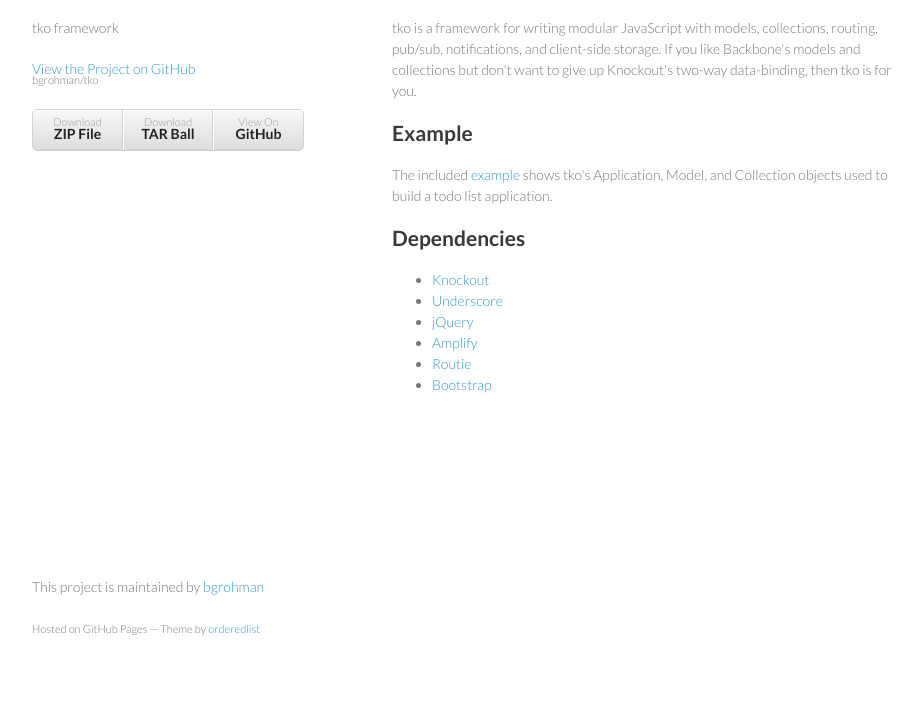
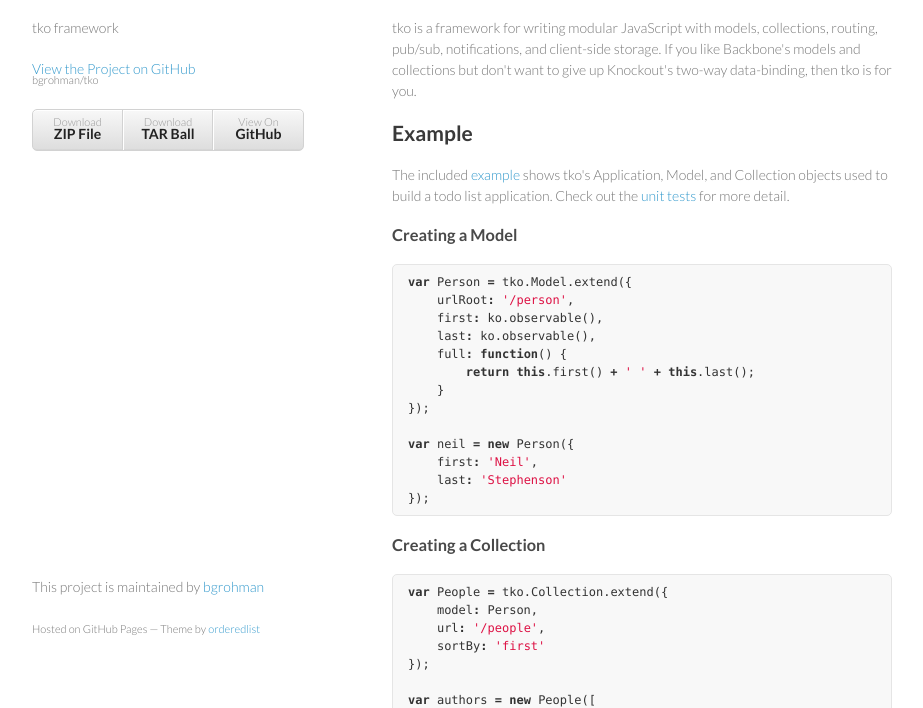
Before and after one commit to bgrohman/tko, a plain HTML site: page index.html in a window 1280 px wide. Shown: the part 92-800 px from the top of the page, without its empty margins (178-1101 px from the left). Drawn offline with Linux system fonts and the light colour scheme.

Commit message:
Create gh-pages branch via GitHub

```diff
--- a/index.html
+++ b/index.html
@@ -34,7 +34,39 @@
 
 <h2>Example</h2>
 
-<p>The included <a href="https://github.com/bgrohman/tko/tree/master/example/example-app">example</a> shows tko's Application, Model, and Collection objects used to build a todo list application. </p>
+<p>The included <a href="https://github.com/bgrohman/tko/tree/master/example/example-app">example</a> shows tko's Application, Model, and Collection objects used to build a todo list application. Check out the <a href="https://github.com/bgrohman/tko/blob/master/test/tko-test.js">unit tests</a> for more detail.</p>
+
+<h3>Creating a Model</h3>
+
+<div class="highlight"><pre><span class="kd">var</span> <span class="nx">Person</span> <span class="o">=</span> <span class="nx">tko</span><span class="p">.</span><span class="nx">Model</span><span class="p">.</span><span class="nx">extend</span><span class="p">({</span>
+    <span class="nx">urlRoot</span><span class="o">:</span> <span class="s1">'/person'</span><span class="p">,</span>
+    <span class="nx">first</span><span class="o">:</span> <span class="nx">ko</span><span class="p">.</span><span class="nx">observable</span><span class="p">(),</span>
+    <span class="nx">last</span><span class="o">:</span> <span class="nx">ko</span><span class="p">.</span><span class="nx">observable</span><span class="p">(),</span>
+    <span class="nx">full</span><span class="o">:</span> <span class="kd">function</span><span class="p">()</span> <span class="p">{</span>
+        <span class="k">return</span> <span class="k">this</span><span class="p">.</span><span class="nx">first</span><span class="p">()</span> <span class="o">+</span> <span class="s1">' '</span> <span class="o">+</span> <span class="k">this</span><span class="p">.</span><span class="nx">last</span><span class="p">();</span>
+    <span class="p">}</span>
+<span class="p">});</span>
+
+<span class="kd">var</span> <span class="nx">neil</span> <span class="o">=</span> <span class="k">new</span> <span class="nx">Person</span><span class="p">({</span>
+    <span class="nx">first</span><span class="o">:</span> <span class="s1">'Neil'</span><span class="p">,</span>
+    <span class="nx">last</span><span class="o">:</span> <span class="s1">'Stephenson'</span>
+<span class="p">});</span>
+</pre></div>
+
+<h3>Creating a Collection</h3>
+
+<div class="highlight"><pre><span class="kd">var</span> <span class="nx">People</span> <span class="o">=</span> <span class="nx">tko</span><span class="p">.</span><span class="nx">Collection</span><span class="p">.</span><span class="nx">extend</span><span class="p">({</span>
+    <span class="nx">model</span><span class="o">:</span> <span class="nx">Person</span><span class="p">,</span>
+    <span class="nx">url</span><span class="o">:</span> <span class="s1">'/people'</span><span class="p">,</span>
+    <span class="nx">sortBy</span><span class="o">:</span> <span class="s1">'first'</span>
+<span class="p">});</span>
+
+<span class="kd">var</span> <span class="nx">authors</span> <span class="o">=</span> <span class="k">new</span> <span class="nx">People</span><span class="p">([</span>
+    <span class="p">{</span><span class="nx">id</span><span class="o">:</span> <span class="mi">1</span><span class="p">,</span> <span class="nx">first</span><span class="o">:</span> <span class="s1">'Neil'</span><span class="p">,</span> <span class="nx">last</span><span class="o">:</span> <span class="s1">'Stephenson'</span><span class="p">},</span>
+    <span class="p">{</span><span class="nx">id</span><span class="o">:</span> <span class="mi">2</span><span class="p">,</span> <span class="nx">first</span><span class="o">:</span> <span class="s1">'J. R. R.'</span><span class="p">,</span> <span class="nx">last</span><span class="o">:</span> <span class="s1">'Tolkien'</span><span class="p">},</span>
+    <span class="p">{</span><span class="nx">id</span><span class="o">:</span> <span class="mi">3</span><span class="p">,</span> <span class="nx">first</span><span class="o">:</span> <span class="s1">'Patrick'</span><span class="p">,</span> <span class="nx">last</span><span class="o">:</span> <span class="s1">'Rothfuss'</span><span class="p">}</span>
+<span class="p">]);</span>
+</pre></div>
 
 <h2>Dependencies</h2>
 
```
Also changed, not shown: params.json (+1 -1 lines).
